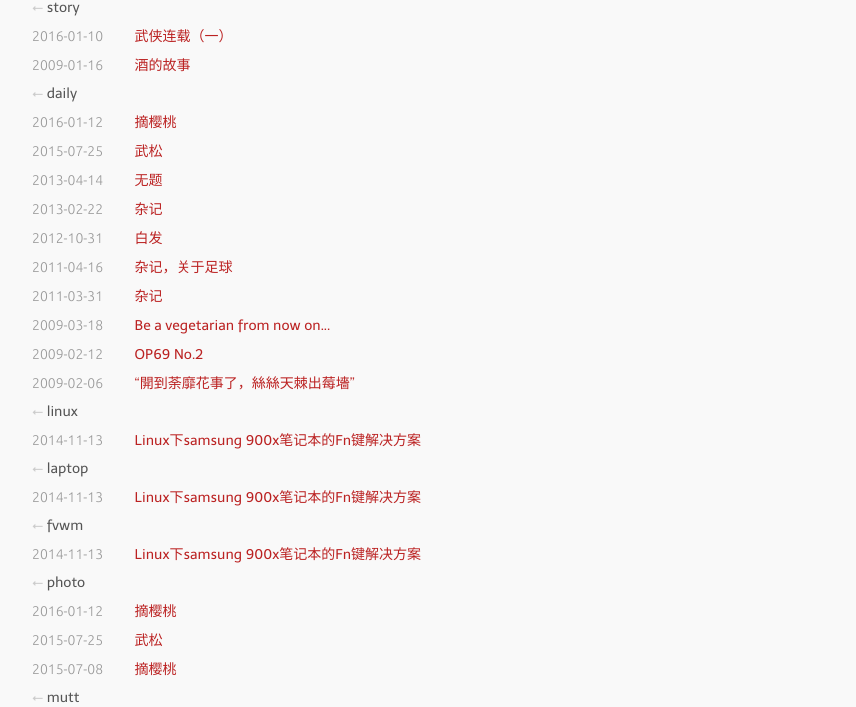
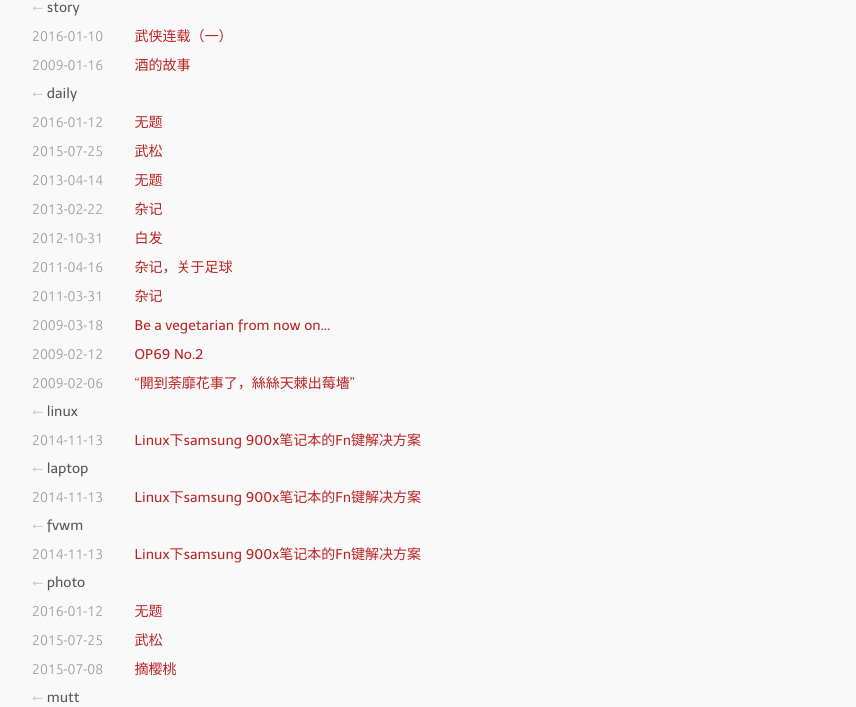
Before and after one commit to shengjin/shengjin.github.io, a Jekyll site: the page built from tags.markdown, in a window 1280 px wide. Shown: the part 201-908 px from the top of the page, without its empty margins (208-1064 px from the left). Built offline with Jekyll 4.4.1, drawn with Linux system fonts in a browser that asks for light colours; nearby versions of some CDN libraries; Markdown is read by kramdown in place of the engine named in the settings.

Commit message:
2016 01 12 snow modified 2

```diff
--- a/_posts/2016-01-12-snow.markdown
+++ b/_posts/2016-01-12-snow.markdown
@@ -1,5 +1,5 @@
 ---
-title: 摘樱桃
+title: 无题
 layout: post
 tags:
   - photo
```
